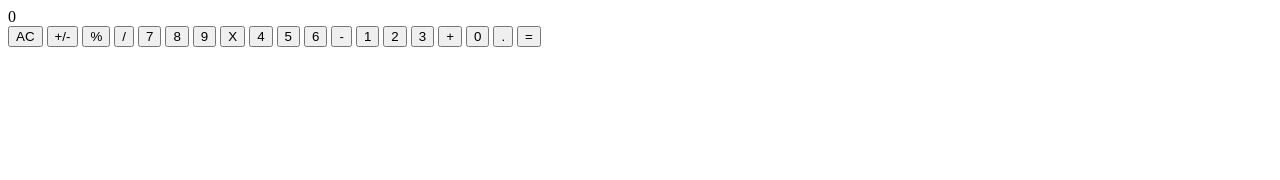
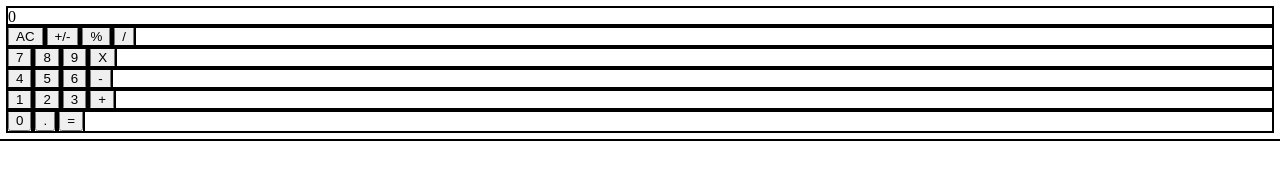
Before and after one commit to creatvie-introvert/odin-calculator, a plain HTML site: page index.html in a window 1280 px wide. Drawn offline with Linux system fonts and the light colour scheme.

Commit message:
refactor: Update HTML structure and add initial CSS setup
- Restructured HTML to use flexbox-friendly row divs for button alignment
- Applied `box-sizing: border-box` for consistent element sizing
- Ensured inheritance with `*::before` and `*::after`
- Added temporary black outlines to all elements for layout debugging

```diff
--- a/index.html
+++ b/index.html
@@ -11,25 +11,35 @@
     <div class="calculator-container">
         <div class="display">0</div>
         <div class="buttons">
+            <div class="row">
                 <button>AC</button>
                 <button>+/-</button>
                 <button>%</button>
                 <button>/</button>
+            </div>
+            <div class="row">
                 <button>7</button>
                 <button>8</button>
                 <button>9</button>
                 <button>X</button>
+            </div>
+            <div class="row">
                 <button>4</button>
                 <button>5</button>
                 <button>6</button>
                 <button>-</button>
+            </div>
+            <div class="row">
                 <button>1</button>
                 <button>2</button>
                 <button>3</button>
                 <button>+</button>
+            </div>
+            <div class="row">
                 <button>0</button>
                 <button>.</button>
                 <button>=</button>
+            </div>
         </div>
     </div>
 
--- a/style.css
+++ b/style.css
@@ -0,0 +1,13 @@
+html {
+    box-sizing: border-box;
+}
+
+* {
+    outline: 2px solid black;
+}
+
+*,
+*::before,
+*::after {
+    box-sizing: inherit;
+}
```
Lines whose indentation alone changed are shown as unchanged.
